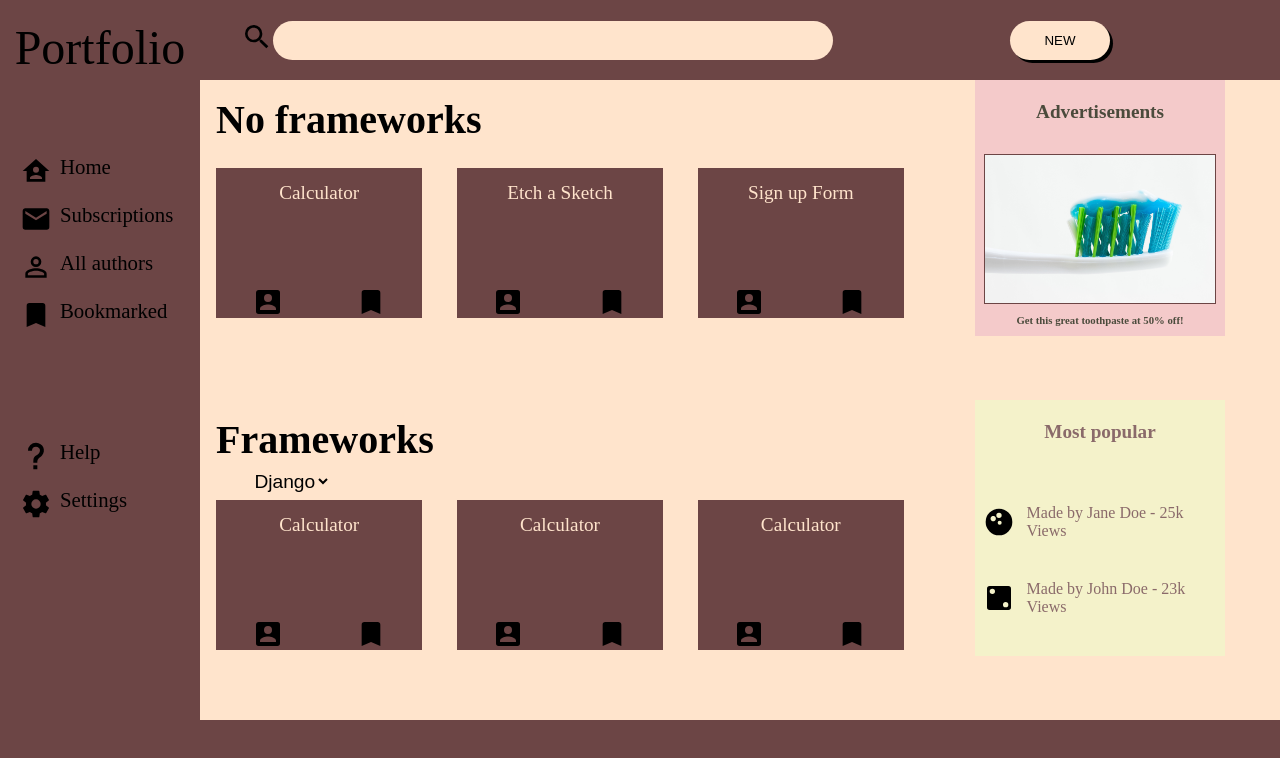
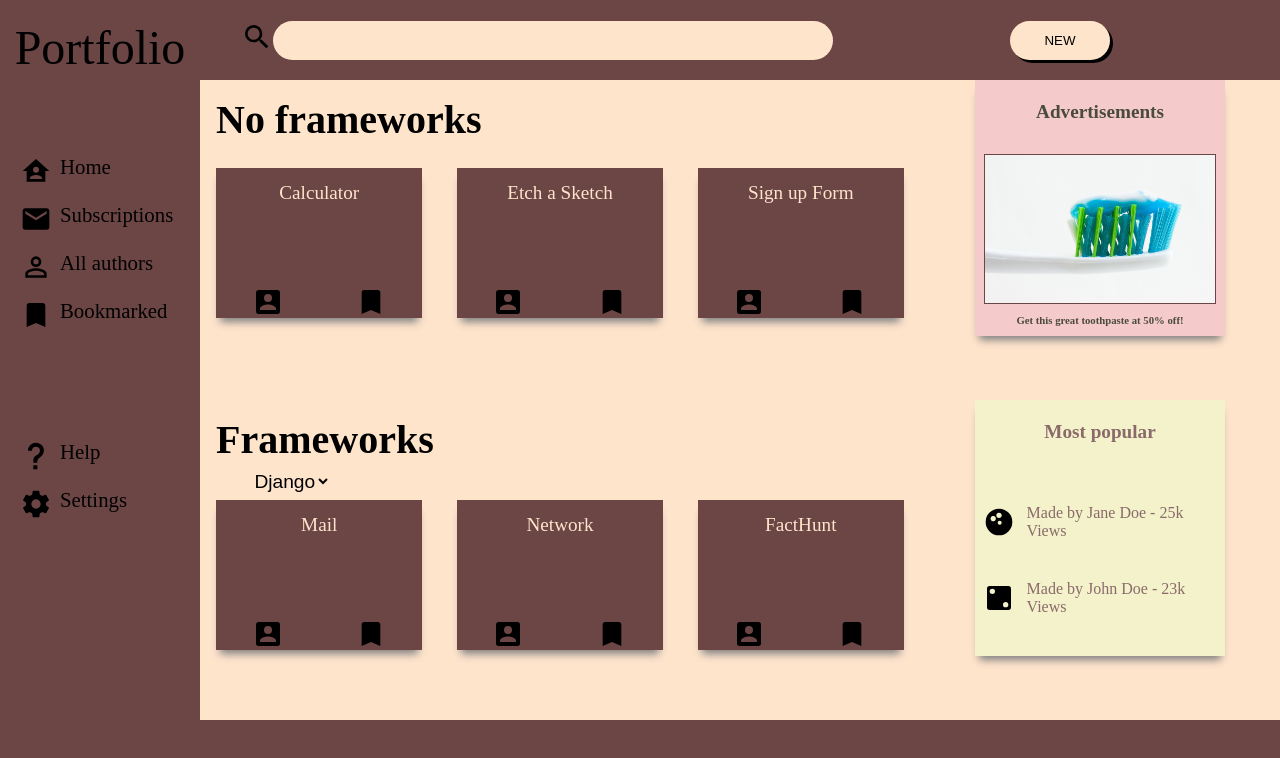
Before and after one commit to deliasoare/adminDashboard, a plain HTML site: page index.html in a window 1280 px wide. Drawn offline with Linux system fonts and the light colour scheme.

Commit message:
Add links for code in frameworks section and box-shadows

```diff
--- a/index.html
+++ b/index.html
@@ -79,30 +79,30 @@
                     <option value="django">Django</option>
                 </select>
                 <div class="projects">
-                    <div class="project">
-                        <div class="title">Calculator</div>
+                    <a href="https://github.com/deliasoare/Mail" class="project">
+                        <div class="title">Mail</div>
                         <div class="options">
                             <img class="icon" src="svgs/account-box.svg" alt="">
                             <img class="icon" src="svgs/heart.svg" alt="">
                             <img src="svgs/bookmark.svg" alt="" class="icon">
                         </div>
-                    </div>
-                    <div class="project">
-                        <div class="title">Calculator</div>
+                    </a>
+                    <a href="https://github.com/deliasoare/Network" class="project">
+                        <div class="title">Network</div>
                         <div class="options">
                             <img class="icon" src="svgs/account-box.svg" alt="">
                             <img class="icon" src="svgs/heart.svg" alt="">
                             <img src="svgs/bookmark.svg" alt="" class="icon">
                         </div>
-                    </div>
-                    <div class="project">
-                        <div class="title">Calculator</div>
+                    </a>
+                    <a href="https://github.com/deliasoare/FactHunt" class="project">
+                        <div class="title">FactHunt</div>
                         <div class="options">
                             <img class="icon" src="svgs/account-box.svg" alt="">
                             <img class="icon" src="svgs/heart.svg" alt="">
                             <img src="svgs/bookmark.svg" alt="" class="icon">
                         </div>
-                    </div>
+                    </a>
                 </div>
             </div>
             <div class="advertisements">
--- a/styles.css
+++ b/styles.css
@@ -248,6 +248,9 @@ input[type="search"] {
 input[type="search"]:active, input[type="search"]:focus {
     box-shadow:2px 2px black;
 }
+.project, .advertisements, .mostPop {
+    box-shadow: 0 8px 8px -4px gray;
+}
 /* Smaller screens */
 @media (max-width:750px) {
     .advertisements, .mostPop {
```
